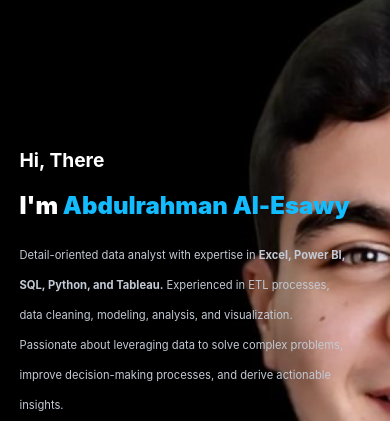
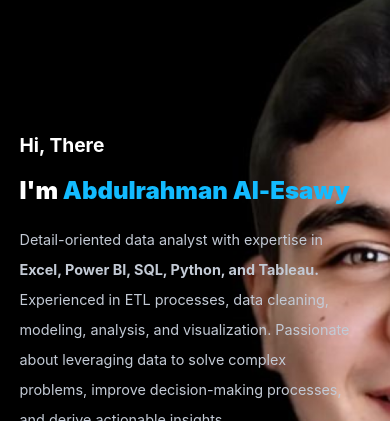
Before and after one commit to abdo-zghameer/Portfolio, a plain HTML site: page index.html in a window 390 px wide. Shown: the part 87-508 px from the top of the page. Drawn offline with nearby package versions, Linux system fonts and the light colour scheme.

Commit message:
Update style.css

```diff
--- a/style.css
+++ b/style.css
@@ -709,7 +709,7 @@ color: var(--other-color);
     }
 
     .main-content p {
-        font-size: 0.7rem; /* حجم أصغر */
+        font-size: 0.9rem; /* حجم أصغر */
         width: 95%; /* عرض أكثر مرونة */
         margin-bottom: 7px;
     }
```
